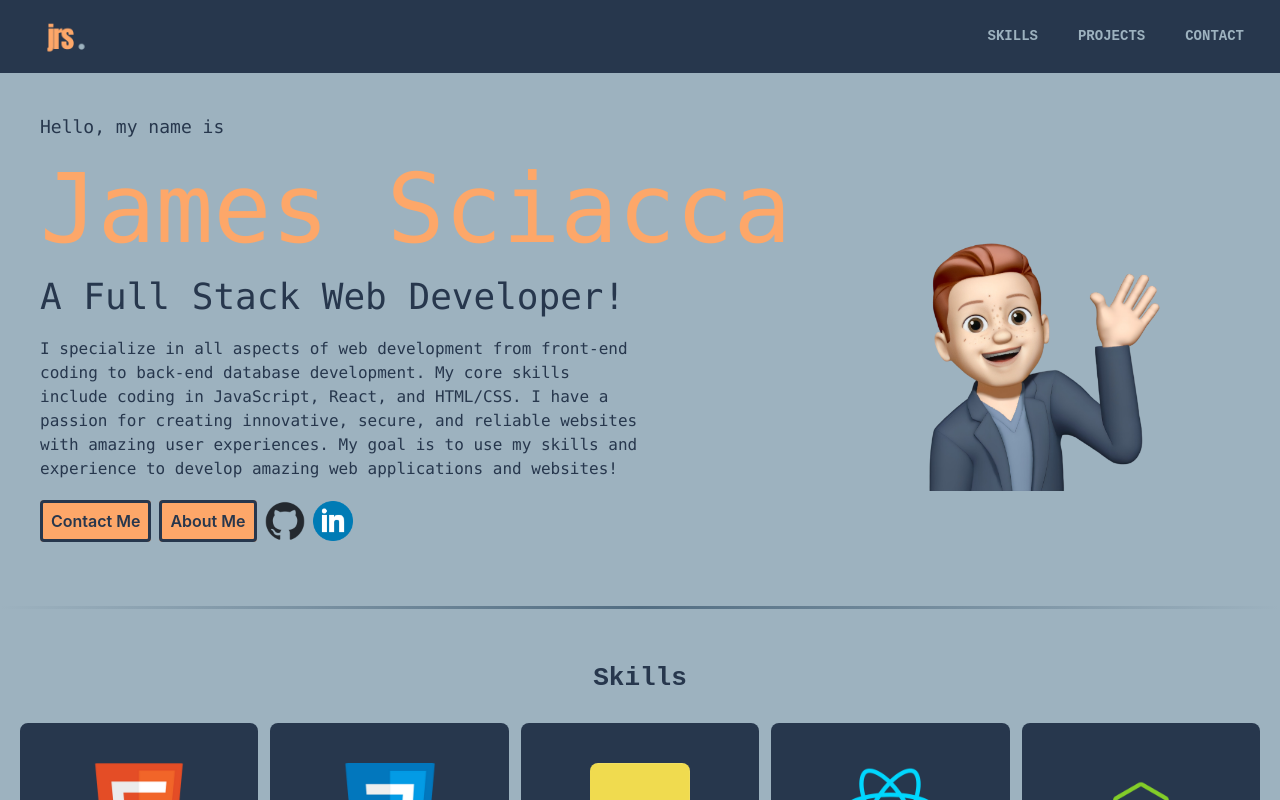
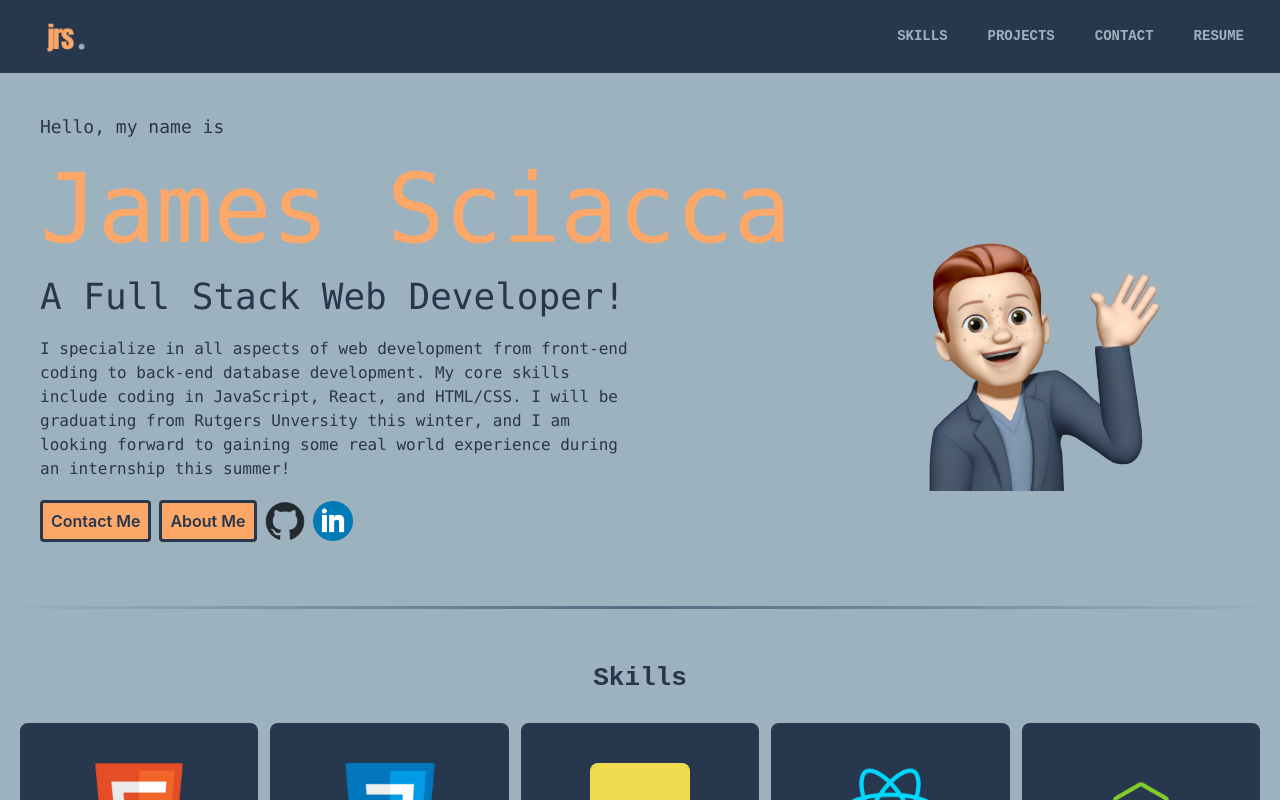
Before and after one commit to jamessciacca/my-portfolio, a React (Create React App) app: page / in a window 1280 px wide. Shown: the top 800 px of the page. Built offline with nearby package versions, Linux system fonts and the light colour scheme.

Commit message:
added up to date information and resume!

```diff
--- a/src/components/AboutHeader.js
+++ b/src/components/AboutHeader.js
@@ -3,7 +3,7 @@ import React from "react";
 //importing image
 import logo from "../img/logo.png";
 
-import Resume from "../pdf/Resume2023.pdf";
+import Resume from "../pdf/ResumeSoftwareDev.pdf";
 
 //creating header function
 function AboutHeader() {
--- a/src/components/Header.js
+++ b/src/components/Header.js
@@ -3,7 +3,7 @@ import React from "react";
 //importing image
 import logo from "../img/logo.png";
 
-import Resume from "../pdf/Resume2023.pdf";
+import Resume from "../pdf/ResumeSoftwareDev.pdf";
 
 //creating header function
 function Header() {
@@ -20,7 +20,7 @@ function Header() {
                 <li className="nav-link nav-link-ltr"><a href="#skillsh1">Skills</a></li>
                 <li className="nav-link nav-link-ltr"><a href="#projectSection">Projects</a></li>
                 <li id='contactNav' className="nav-link nav-link-ltr"><a href="#contactForm">Contact</a></li>
-                {/* <li className="nav-link nav-link-ltr"><a href={Resume} target="_blank">Resume</a></li> */}
+                <li className="nav-link nav-link-ltr"><a href={Resume} target="_blank">Resume</a></li>
             </ul>
         </div>
         </section>
--- a/src/components/Landing.js
+++ b/src/components/Landing.js
@@ -17,7 +17,7 @@ function Landing() {
                 <img id='memoji' className='w-1/6 justify-end' src={memoji} alt="Memoji Profile Picture" />
                 <h1 id='name' className="font-mono text-8xl mb-5 mt-5 mr-5">James Sciacca</h1>
                 <h1 id='fullStack' className="font-mono text-4xl mb-5">A Full Stack Web Developer!</h1>
-                <p id='bio' className="font-mono mb-2">I specialize in all aspects of web development from front-end coding to back-end database development. My core skills include coding in JavaScript, React, and HTML/CSS. I have a passion for creating innovative, secure, and reliable websites with amazing user experiences. My goal is to use my skills and experience to develop amazing web applications and websites!</p>
+                <p id='bio' className="font-mono mb-2">I specialize in all aspects of web development from front-end coding to back-end database development. My core skills include coding in JavaScript, React, and HTML/CSS. I will be graduating from Rutgers Unversity this winter, and I am looking forward to gaining some real world experience during an internship this summer! </p>
                 <ul id='socials' className="flex items-center mt-5">
                     <li><a href="#contactForm" id='contactBtn' className="text-white font-semibold bg-primary hover:bg-primarytrans hover:text-indigo-600 rounded py-2 px-2 border-2 focus:outline-none focus:border-teal-500 transition duration-150 ease-in-out mr-2">Contact Me</a></li>
                     <li><a href="/MoreAboutMe" id='contactBtn' className="text-white font-semibold bg-primary hover:bg-primarytrans hover:text-indigo-600 rounded py-2 px-2 border-2 focus:outline-none focus:border-teal-500 transition duration-150 ease-in-out">About Me</a></li>
--- a/src/components/MoreAbout.js
+++ b/src/components/MoreAbout.js
@@ -16,7 +16,7 @@ function MoreAbout () {
         <div id="aboutDiv">
         <h1 className='mx-auto' id='moreH1'>More About Me</h1>
         <h3>Current Academic Plans - </h3>
-        <p className="mx-auto">I am a college student working towards completing my B.S. in Computer Science. As a part of my learning experience, I am partaking in multiple web-development projects and builds to hone my coding skills. Additionally, I will be joining clubs at school in the upcoming semester to further learn about computer science and gain new experiences.</p>
+        <p className="mx-auto">I am a rising senior at Rutgers University - New Brunswick, with a degree in Computer Science.</p>
         <br />
         <h3> Personal Activities - </h3>
         <p className="mx-auto">When I'm not at my desk working, I can be found spending quality time with my family and/or hitting the gym. I started going to the gym over two years ago and have since become passionate about taking ownership of my health and wellbeing. Going to the gym has not only been a great way to stay active, but it has also been an incredibly powerful and rewarding way to invest in my own self-growth. In addition to going to the gym, family has and always will be a priority to me. Aside from the immense love I get from my family, I am grateful for the support they offer to me in whatever I pursue.</p>
```
Also changed, not shown: 1 other file (tests, documents, lock files or other folders).
